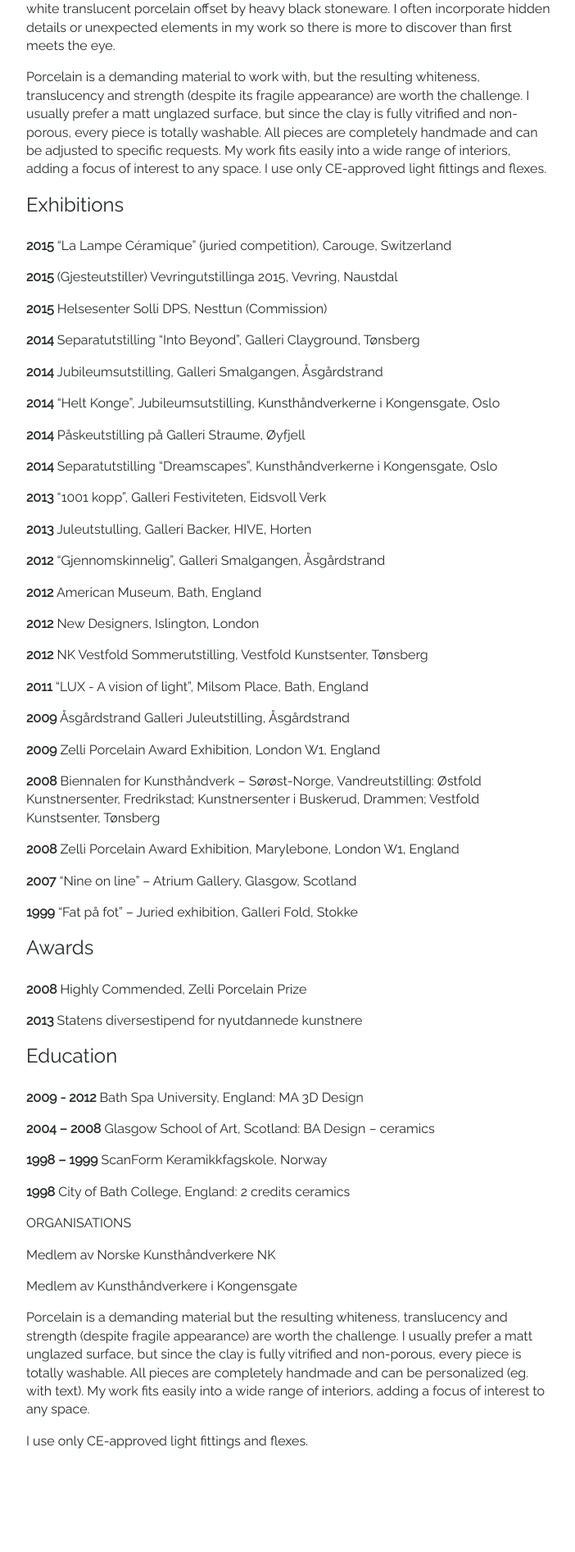
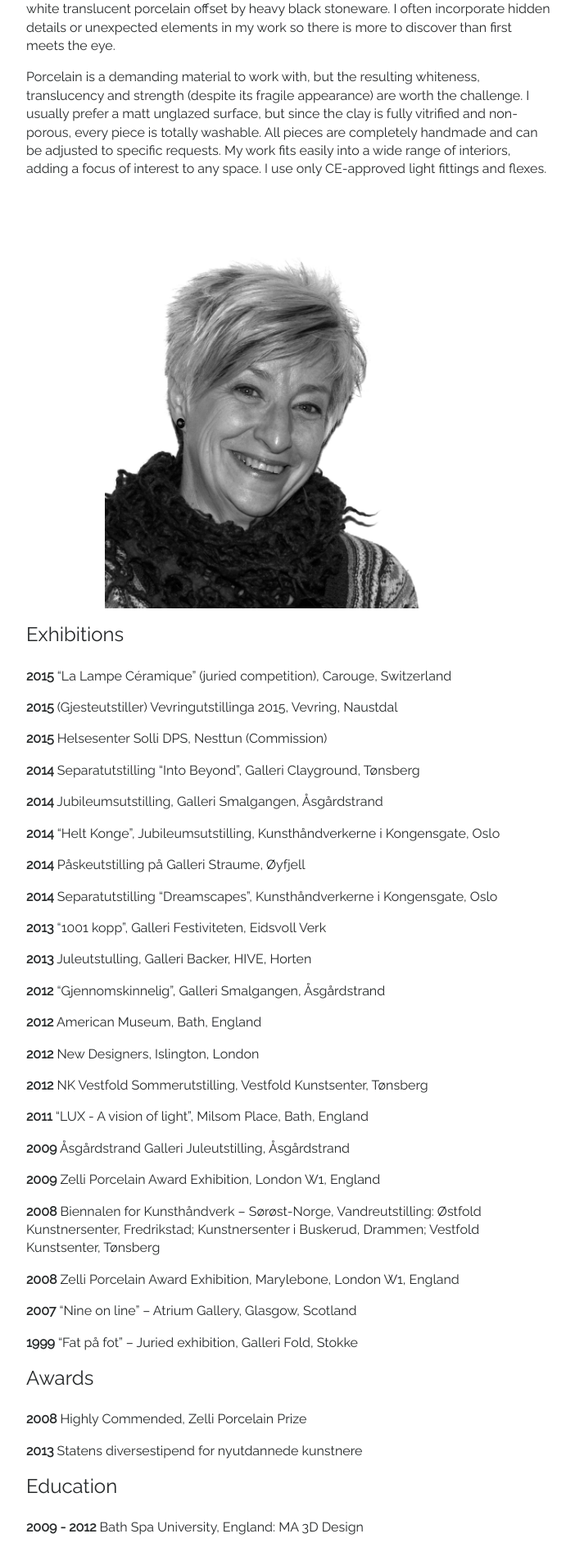
Before and after one commit to rebekkjm/helenmorkenno, a Jekyll site: the page built from about.md, in a window 1280 px wide. Shown: the part 355-2248 px from the top of the page at 82% size, without its empty margins (288-990 px from the left). Built offline with Jekyll 4.4.1, drawn with Linux system fonts in a browser that asks for light colours; before the commit the page ends 2156 px from its top, so only the background shows below that.

Commit message:
added photo of helen

```diff
--- a/about.md
+++ b/about.md
@@ -9,6 +9,7 @@ I work primarily with thin porcelain, often combined with light. My strongest in
 Porcelain is a demanding material to work with, but the resulting whiteness, translucency and strength (despite its fragile appearance) are worth the challenge. I usually prefer a matt unglazed surface, but since the clay is fully vitrified and non-porous, every piece is totally washable. All pieces are completely handmade and can be adjusted to specific requests. My work fits easily into a wide range of interiors, adding a focus of interest to any space.
 I use only CE-approved light fittings and flexes.
 
+![Helen Mørken]({{ site.github.url }}/img/about_bw.jpg)
 ### Exhibitions
 
 **2015** "La Lampe Céramique" (juried competition), Carouge, Switzerland
```
